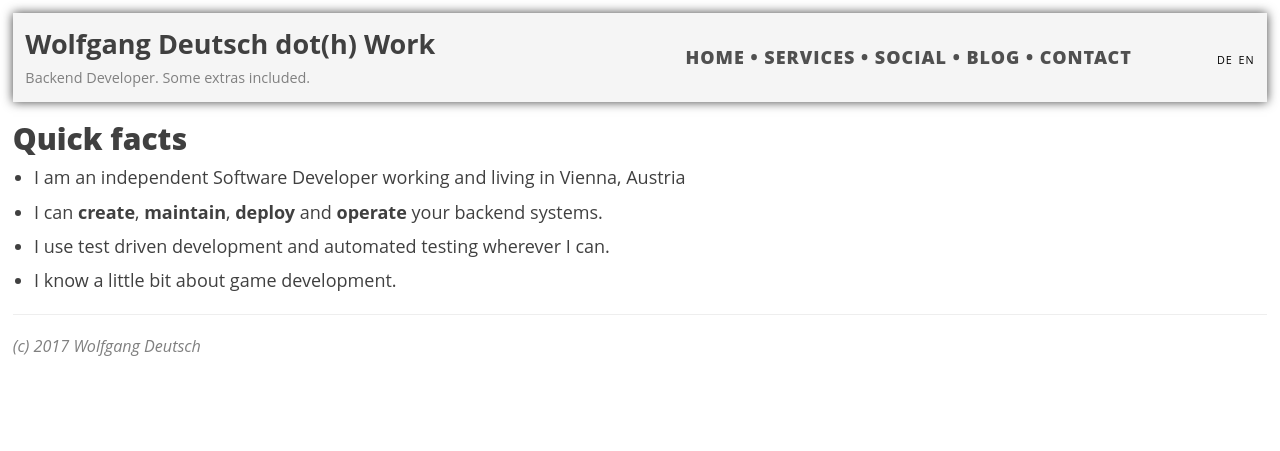
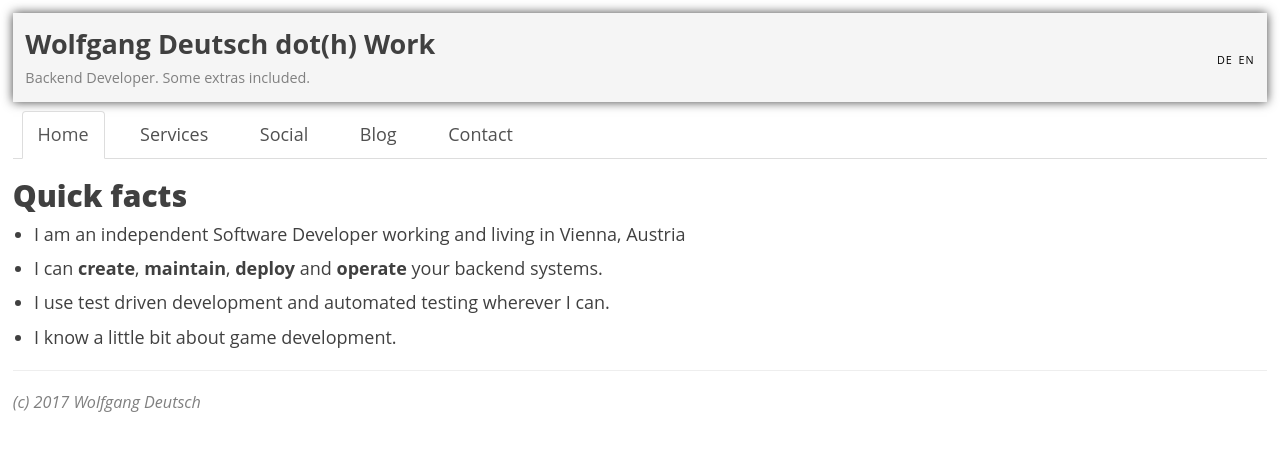
Before and after one commit to wolfgang-wdw/wolfgang-wdw.github.io, a Jekyll site: the page built from index.md, in a window 1280 px wide. Shown: the top 451 px of the page. Built offline with Jekyll 4.4.1, drawn with Linux system fonts in a browser that asks for light colours.

Commit message:
add a basic bootstrap tab navigation system

```diff
--- a/_config.yml
+++ b/_config.yml
@@ -10,13 +10,13 @@ subtitle:
 
 nav:
   en:
-    - { title: 'Home', href_base: '' }
+    - { title: 'Home', href_base: '', ref: 'home' }
     - { title: 'Services', href_base: 'services' }
     - { title: 'Social', href_base: 'social'}
     - { title: 'Blog', href_base: 'blog'}
     - { title: 'Contact', href_base: 'contact' }
   de:
-    - { title: 'Start', href_base: 'index' }
+    - { title: 'Start', href_base: 'index', ref: 'home' }
     - { title: 'Leistungen', href_base: 'services' }
     - { title: 'Social', href_base: 'social'}
     - { title: 'Blog', href_base: 'blog'}
--- a/_includes/header.html
+++ b/_includes/header.html
@@ -5,17 +5,6 @@
     <span class='small'>{{ site.subtitle[page.lang] }}</span>
   </div>
   <div class="nav-table-cell">
-    {% for item in site.nav[page.lang] %}
-      {% if item.href_base == '' %}
-        {% assign lang_postfix = '' %}
-      {% else %}
-        {% assign lang_postfix = '_' | append: page.lang %}
-      {% endif %}
-      {% assign full_href = '/' | append: item.href_base | append: lang_postfix %}
-      <a href="{{ full_href | relative_url }}">{{ item.title }}</a>
-      {% if forloop.last %}  {% else %} • {% endif %}
-    {% endfor %}
-
     {% assign pages=site.pages | where:"ref", page.ref | sort: 'lang' %}
     <span style="float: right;">
     {% for page in pages %}
@@ -24,3 +13,24 @@
     </span>
   </div>
 </div>
+<ul class="nav nav-tabs">
+  {% for item in site.nav[page.lang] %}
+    {% if item.href_base == '' %}
+      {% assign lang_postfix = '' %}
+    {% else %}
+      {% assign lang_postfix = '_' | append: page.lang %}
+    {% endif %}
+    {% assign full_href = '/' | append: item.href_base | append: lang_postfix %}
+    {% if item.ref %}
+      {% assign item_ref = item.ref %}
+    {% else %}
+      {% assign item_ref = item.href_base %}
+    {% endif %}
+    {% if page.ref == item_ref %}
+      {% assign extra = " class='active'" %}
+    {% else %}
+      {% assign extra = "" %}
+    {% endif %}
+    <li{{ extra }}><a href="{{ full_href | relative_url }}">{{ item.title }}</a></li>
+  {% endfor %}
+</ul>
```
